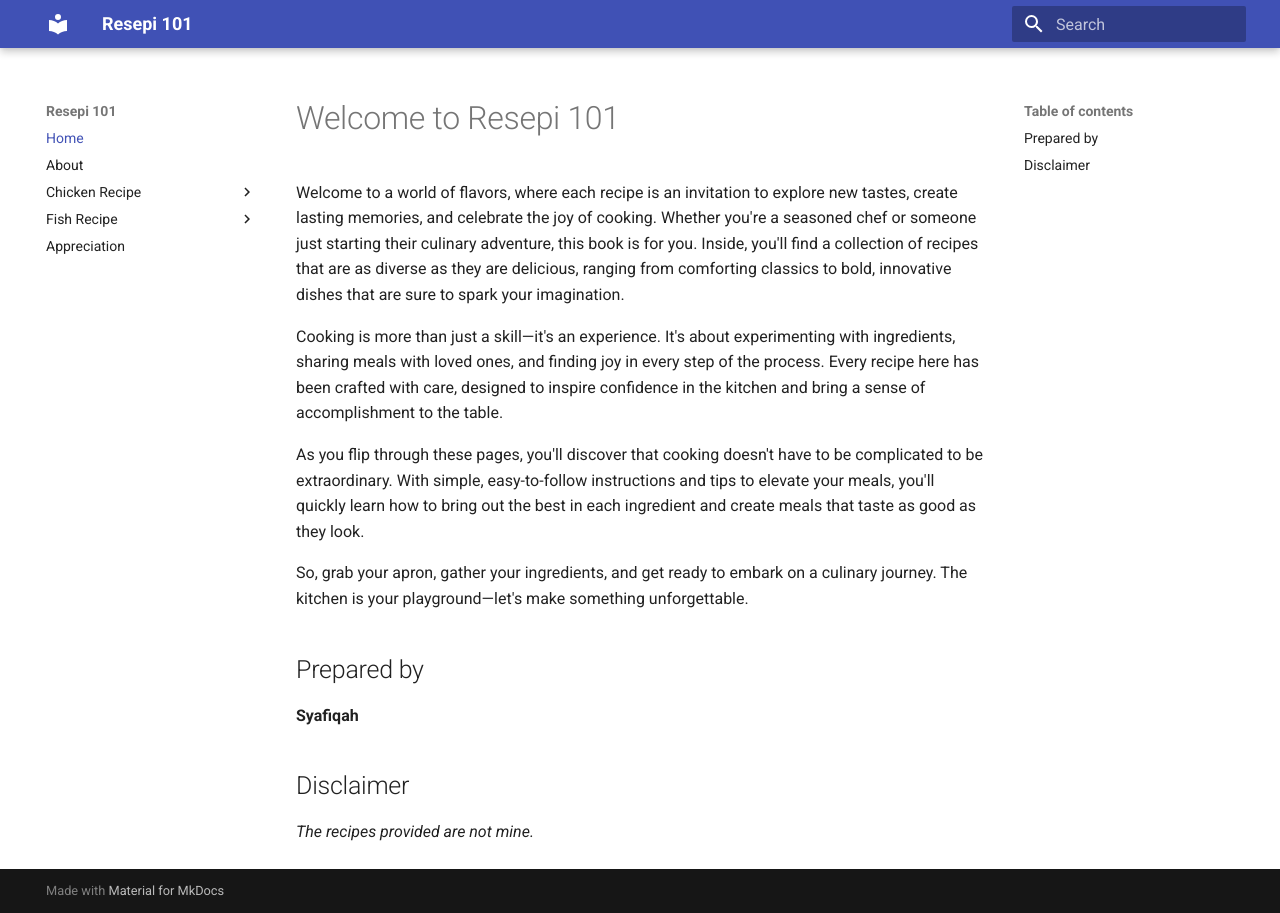
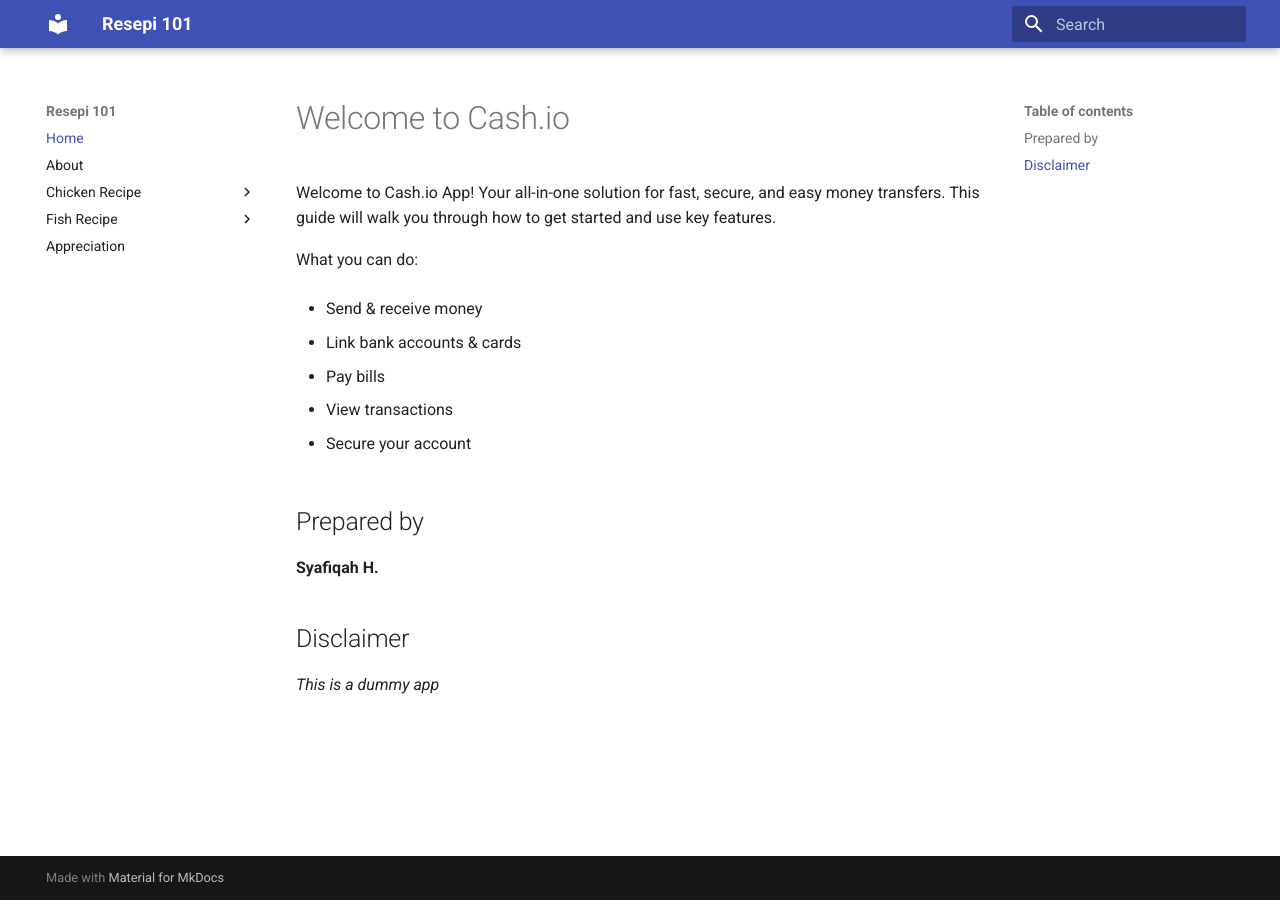
Before and after one commit to hazelgrace22/syroup, an MkDocs documentation site: the page built from docs/index.md, in a window 1280 px wide. Built offline with MkDocs 1.6.1 and Material for MkDocs 9.7.7, drawn with Linux system fonts in a browser that asks for light colours.

Commit message:
Update index.md

```diff
--- a/docs/index.md
+++ b/docs/index.md
@@ -1,17 +1,24 @@
-# Welcome to Resepi 101
+# Welcome to Cash.io
 
-Welcome to a world of flavors, where each recipe is an invitation to explore new tastes, create lasting memories, and celebrate the joy of cooking. Whether you're a seasoned chef or someone just starting their culinary adventure, this book is for you. Inside, you'll find a collection of recipes that are as diverse as they are delicious, ranging from comforting classics to bold, innovative dishes that are sure to spark your imagination.
+Welcome to Cash.io App!
+Your all-in-one solution for fast, secure, and easy money transfers. This guide will walk you through how to get started and use key features.
 
-Cooking is more than just a skill—it's an experience. It's about experimenting with ingredients, sharing meals with loved ones, and finding joy in every step of the process. Every recipe here has been crafted with care, designed to inspire confidence in the kitchen and bring a sense of accomplishment to the table.
+What you can do:
 
-As you flip through these pages, you'll discover that cooking doesn't have to be complicated to be extraordinary. With simple, easy-to-follow instructions and tips to elevate your meals, you'll quickly learn how to bring out the best in each ingredient and create meals that taste as good as they look.
+* Send & receive money
 
-So, grab your apron, gather your ingredients, and get ready to embark on a culinary journey. The kitchen is your playground—let's make something unforgettable.
+* Link bank accounts & cards
+
+* Pay bills
+
+* View transactions
+
+* Secure your account
 
 ## Prepared by
 
-**Syafiqah**
+**Syafiqah H.**
 
 ## Disclaimer
 
-*The recipes provided are not mine.*
+*This is a dummy app*
```
